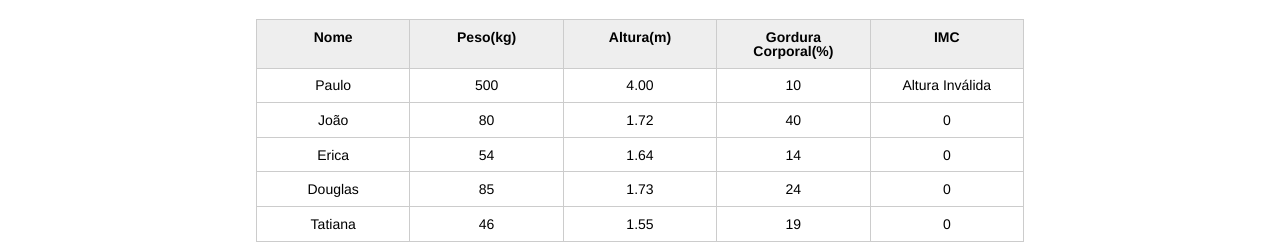
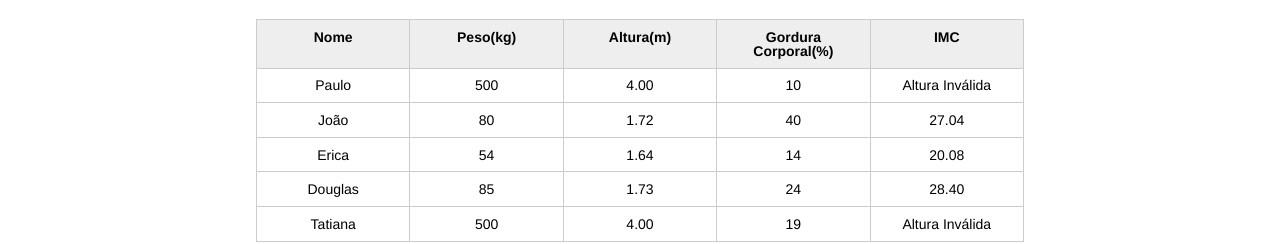
Before and after one commit to vivianesilvasouza/Estudo_Alura, a plain HTML site: page introducao-javascript/index.html in a window 1280 px wide. Shown: the part 122-366 px from the top of the page. Drawn offline with Linux system fonts and the light colour scheme.

Commit message:
feat: mudança

```diff
--- a/introducao-javascript/index.html
+++ b/introducao-javascript/index.html
@@ -65,8 +65,8 @@
 					</tr>
 					<tr class="paciente">
 						<td class="info-nome">Tatiana</td>
-						<td class="info-peso">46</td>
-						<td class="info-altura">1.55</td>
+						<td class="info-peso">500</td>
+						<td class="info-altura">4.00</td>
 						<td class="info-gordura">19</td>
 						<td class="info-imc">0</td>
 					</tr>
--- a/introducao-javascript/js/principal.js
+++ b/introducao-javascript/js/principal.js
@@ -1,7 +1,11 @@
 var titulo = document.querySelector('.titulo')
 titulo.textContent = 'Dr. Aparecida Nutricionista'
 
-var paciente = document.querySelector('#primeiro-paciente')
+var pacientes = document.querySelectorAll('.paciente')
+
+for (var i = 0; i < pacientes.length; i++) {
+    var paciente = pacientes[i]
+
     var tdPeso = paciente.querySelector('.info-peso')
     var peso = tdPeso.textContent
 
@@ -16,6 +20,7 @@
         console.log('peso inválido!')
         pesoValido = false
         tdImc.textContent = 'Peso Inválido'
+        paciente.sytle.backgroundColor = 'red';
     }
     if (altura <= 0 || altura >= 4.00) {
         console.log('altura inválida!')
@@ -24,7 +29,7 @@
     }
     if (alturaValida && pesoValido) {
         var imc = peso / (altura * altura)
-    tdImc.textContent = imc
+        tdImc.textContent = imc.toFixed(2)
     }
     //ele escurta o evento
     /* titulo.addEventListener('click', function () {
@@ -65,4 +70,6 @@
 
         tabela.appendChild(pacienteTr)
     })
+}
+
 console.log(botaoAdicionar)
```
Lines whose indentation alone changed are shown as unchanged.
